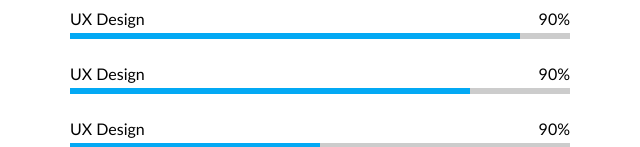
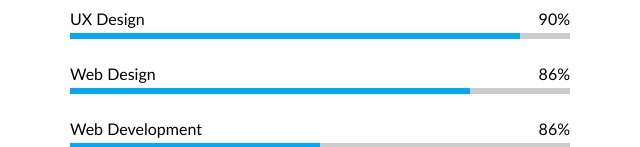
Before and after one commit to airidasju/04-coming-soon, a website: page index.html in a window 1280 px wide. Shown: the part 653-800 px from the top of the page, 70-710 px from the left. Drawn offline with Linux system fonts and the light colour scheme.

Commit message:
proggress bar  update

```diff
--- a/index.html
+++ b/index.html
@@ -92,8 +92,8 @@
             </div>
               <div class="progress-bar">
                 <div class="top">
-                  <div class="label">UX Design</div>
-                  <div class="value">90%</div>
+                  <div class="label">Web Design</div>
+                  <div class="value">86%</div>
                 </div>
                 <div class="progress">
                   <div class="bar bar-2">
@@ -103,8 +103,8 @@
               </div>
                 <div class="progress-bar">
                   <div class="top">
-                    <div class="label">UX Design</div>
-                    <div class="value">90%</div>
+                    <div class="label">Web Development</div>
+                    <div class="value">86%</div>
                   </div>
                   <div class="progress">
                     <div class="bar bar-3">
```
